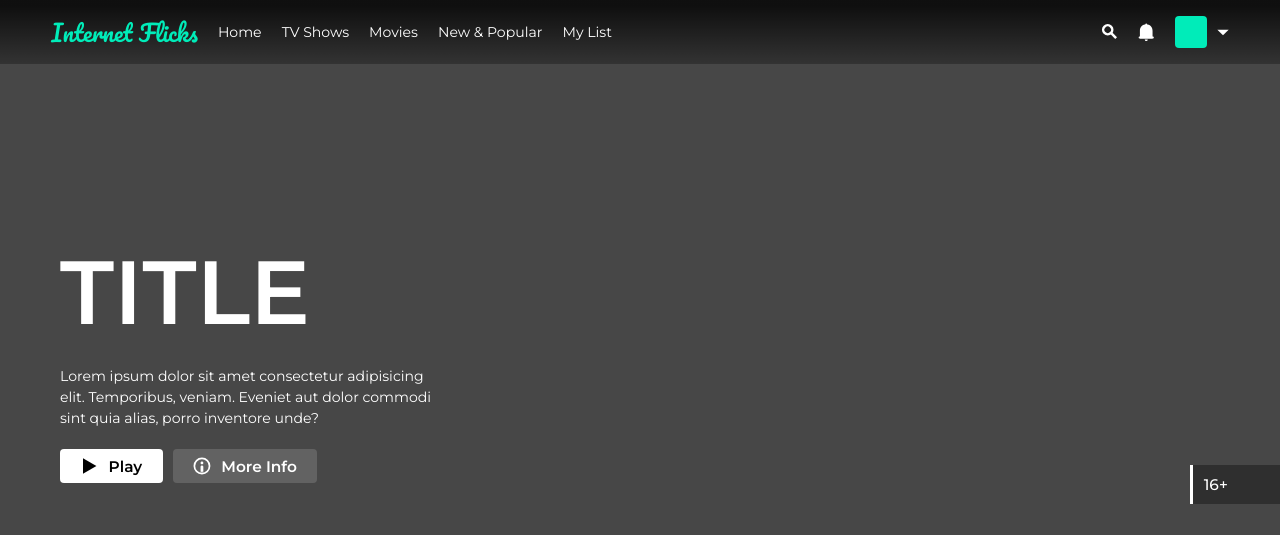
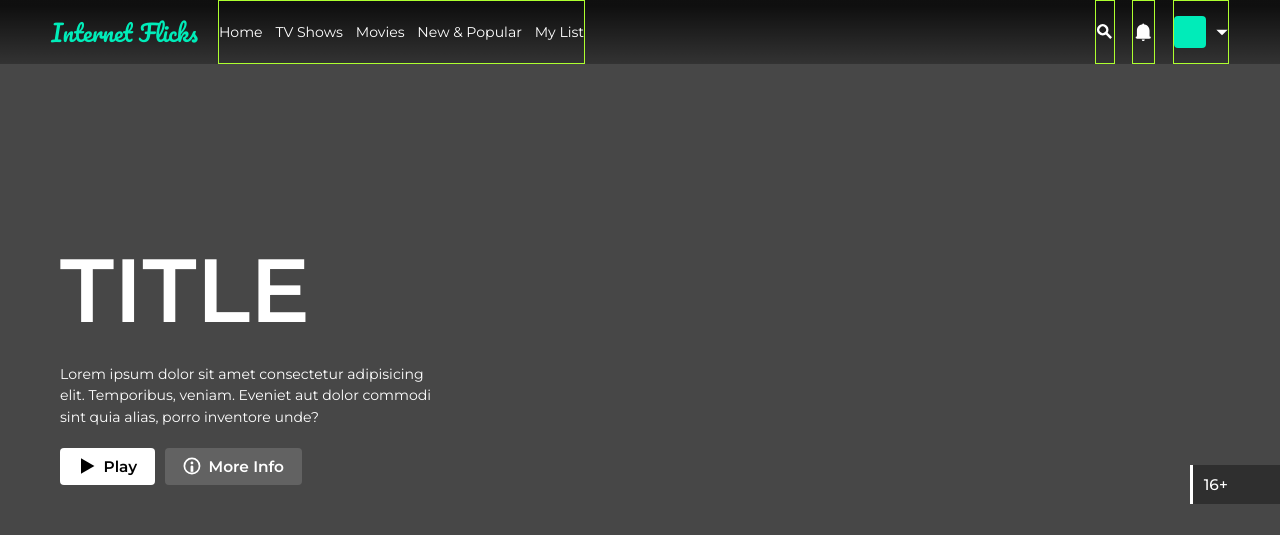
Before and after one commit to John-Kodes/internet-flicks, a Next.js app: page / in a window 1280 px wide. Shown: the top 535 px of the page. Built offline with nearby package versions, Linux system fonts and the light colour scheme.

Commit message:
dropdown menus now leveled with each other in all sizes

```diff
--- a/components/Header.module.scss
+++ b/components/Header.module.scss
@@ -27,7 +27,7 @@
   gap: 1rem;
 
   > * {
-    padding: 0.6vw 1.6vw;
+    padding: 0.7vw 1.4vw;
   }
 
   svg {
--- a/components/Nav.js
+++ b/components/Nav.js
@@ -15,7 +15,7 @@ const Nav = () => {
         <Link href="/">
           <div className={classes.nav__logo}>Internet Flicks</div>
         </Link>
-
+        <div className={classes.nav__link__container}>
           <Link href="/">
             <div className={classes.nav__link}>Home</div>
           </Link>
@@ -32,7 +32,8 @@ const Nav = () => {
             <div className={classes.nav__link}>My List</div>
           </Link>
         </div>
-      <div className={classes.nav__user__buttons}>
+      </div>
+      <div className={classes.nav__user}>
         <div className={classes.nav__user__search}>
           <SearchIcon />
         </div>
--- a/components/Nav.module.scss
+++ b/components/Nav.module.scss
@@ -4,7 +4,6 @@
   left: 0;
 
   display: flex;
-  align-items: center;
   justify-content: space-between;
 
   width: 100%;
@@ -22,8 +21,15 @@
 
   &__info {
     display: flex;
+    gap: 2rem;
+  }
+
+  &__link__container {
+    display: flex;
     align-items: center;
-    gap: 2rem;
+    gap: 1vw;
+
+    border: 1px solid greenyellow;
   }
 
   &__link {
@@ -39,6 +45,7 @@
   }
 
   &__logo {
+    align-self: center;
     font-family: "Pacifico", sans-serif;
     font-size: 1.8vw;
     color: var(--primaryColor100);
@@ -46,8 +53,22 @@
   }
 
   &__user {
+    display: flex;
+    align-items: center;
+    gap: 1.4vw;
+
+    svg {
+      display: block;
+    }
+
     &__search {
+      display: flex;
+      align-items: center;
       cursor: pointer;
+      height: 100%;
+
+      border: 1px solid greenyellow;
+
       > svg {
         min-height: 1.4vw;
         max-height: 1.4vw;
@@ -58,7 +79,12 @@
 
     &__notifsIcon {
       position: relative;
+      display: flex;
+      align-items: center;
       cursor: pointer;
+      height: 100%;
+
+      border: 1px solid greenyellow;
 
       > svg {
         min-height: 1.6vw;
@@ -77,7 +103,7 @@
     &__notifsBox {
       position: absolute;
       right: 0;
-      top: 5.2rem;
+      top: 6vw;
       cursor: default;
 
       display: flex;
@@ -96,30 +122,26 @@
 
       &__pointer {
         position: absolute;
-        right: 0.6rem;
-        top: -1rem;
+        right: 0.1vw;
+        bottom: 99%;
 
         transform: rotate(180deg) scale(1.5);
       }
     }
 
-    &__buttons {
-      display: flex;
-      align-items: center;
-      gap: 1.4vw;
-
-      svg {
-        display: block;
-      }
-    }
-
     &__accBtn {
       position: relative;
+
       display: flex;
       align-items: center;
       gap: 1rem;
 
+      display: flex;
+      align-items: center;
       cursor: pointer;
+      height: 100%;
+
+      border: 1px solid greenyellow;
 
       svg {
         transition: all 0.25s;
@@ -133,7 +155,7 @@
     &__accBox {
       position: absolute;
       right: 2.6rem;
-      top: 5.6rem;
+      top: 6vw;
       cursor: default;
 
       display: flex;
@@ -167,6 +189,7 @@
 
           font-weight: 400;
           font-size: 0.95vw;
+          outline: none;
           color: #fff;
 
           &:hover {
@@ -184,7 +207,8 @@
             transition: width 0.2s;
           }
 
-          &:hover::after {
+          &:hover::after,
+          &:focus::after {
             width: 100%;
           }
         }
--- a/styles/globals.scss
+++ b/styles/globals.scss
@@ -54,7 +54,7 @@ img {
 button {
   display: flex;
   align-items: center;
-  gap: 0.8vw;
+  gap: 0.6vw;
 
   font-family: "Montserrat", sans-serif;
   font-weight: 600;
```
Lines whose indentation alone changed are shown as unchanged.
